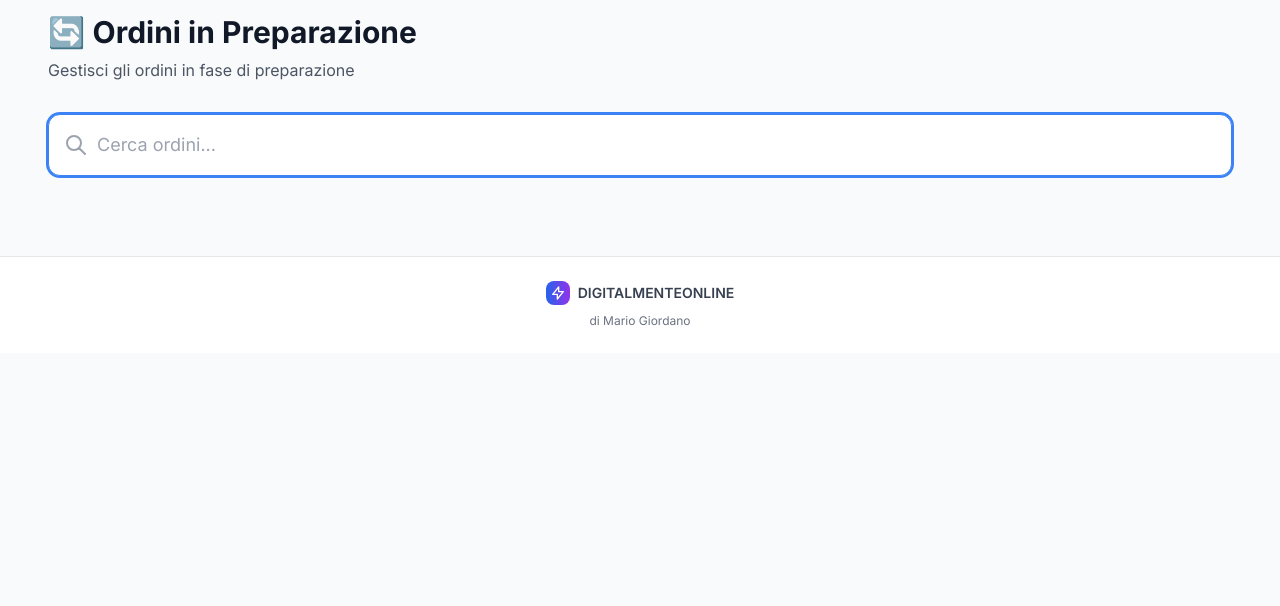
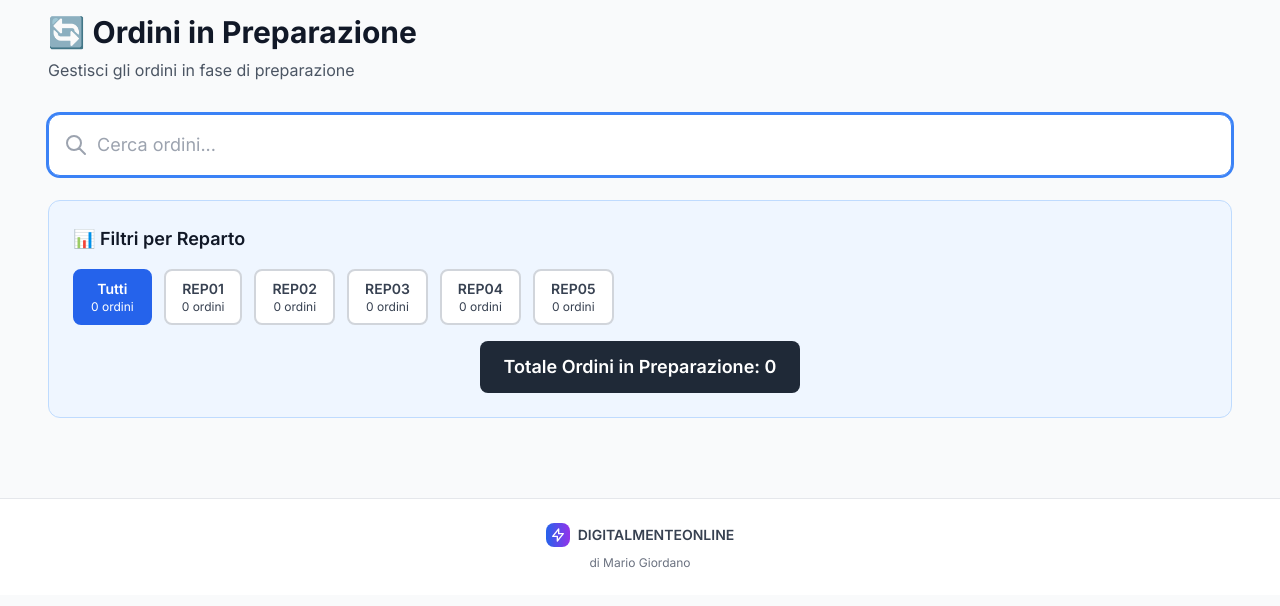
Before and after one commit to LesPaul997/giorza_ultimate, a Flask app: page /ordini/preparazione in a window 1280 px wide. Shown: the part 178-784 px from the top of the page. Run offline with Flask 3, Linux system fonts and the light colour scheme; the visitor is signed in with stand-in values (Sample User, id 1); parts of the project's set-up code (start-up, migrations or seed data) failed here and were passed over; some libraries are stand-ins or nearby versions.

Commit message:
Implementa filtri per reparto per cassiere in ordini preparazione
- Aggiunto filtro per reparto specifico (esclude REP06 BOMBOLE)
- Sostituito dropdown con bottoni compatti per reparti
- Contatori dinamici per ogni reparto
- Logica corretta per contatori reali (non fissi)
- Filtraggio tramite URL parameters
- Solo per cassiere (picker vedono solo il loro reparto)

```diff
--- a/app.py
+++ b/app.py
@@ -797,6 +797,8 @@ def anagrafica():
 @app.route("/ordini/preparazione")
 @login_required
 def ordini_preparazione():
+    # Ottieni il filtro reparto dalla query string (solo per cassiere)
+    reparto_filter = request.args.get('reparto', 'tutti')
     # Raggruppa per seriale per evitare duplicati
     unique_orders = {}
     for order in app.config["ORDERS_CACHE"]:
@@ -850,8 +852,19 @@ def ordini_preparazione():
                 for reparto in reparti_ordine
             )
 
+            # Filtro per reparto specifico (solo per cassiere)
+            show_order = True
+            if reparto_filter != 'tutti':
+                # Controlla se l'ordine ha articoli del reparto filtrato
+                has_reparto_filter = False
+                for order_line in app.config.get("ORDERS_CACHE", []):
+                    if order_line.get("seriale") == order["seriale"] and order_line.get("codice_reparto") == reparto_filter:
+                        has_reparto_filter = True
+                        break
+                show_order = has_reparto_filter
+
             # Mostra l'ordine se ha almeno un reparto in preparazione ma non tutti pronti
-            if has_in_preparazione and not all_pronti:
+            if has_in_preparazione and not all_pronti and show_order:
                 # Aggiungi informazioni di lettura
                 reads = OrderRead.query.filter_by(seriale=order["seriale"]).all()
                 order["read_by"] = [read.operatore for read in reads]
@@ -874,7 +887,72 @@ def ordini_preparazione():
         reverse=True
     )
 
-    return render_template("ordini_preparazione.html", orders=sorted_orders)
+    # Calcola contatori per reparto (solo per cassiere)
+    reparti_counters = {}
+    if not current_user.reparto:  # Solo per cassiere
+        from reparti import REPARTI
+        # Escludi REP06 (BOMBOLE) dai filtri
+        reparti_filtri = {k: v for k, v in REPARTI.items() if k != 'REP06'}
+        for reparto_code in reparti_filtri.keys():
+            reparti_counters[reparto_code] = 0
+
+        # Conta ordini per ogni reparto
+        for order in app.config.get("ORDERS_CACHE", []):
+            seriale = order["seriale"]
+            reparto = order.get("codice_reparto")
+            if reparto in reparti_counters:
+                # Controlla se questo ordine è in preparazione per questo reparto
+                status_by_reparto = get_ordine_status_by_reparto(seriale)
+                if status_by_reparto.get(reparto, {}).get('status') == 'in_preparazione':
+                    reparti_counters[reparto] += 1
+
+        # Se c'è un filtro specifico, conta solo gli ordini di quel reparto
+        if reparto_filter != 'tutti' and reparto_filter in reparti_counters:
+            # Conta solo gli ordini del reparto selezionato
+            selected_count = 0
+            for order in app.config.get("ORDERS_CACHE", []):
+                seriale = order["seriale"]
+                if order.get("codice_reparto") == reparto_filter:
+                    status_by_reparto = get_ordine_status_by_reparto(seriale)
+                    if status_by_reparto.get(reparto_filter, {}).get('status') == 'in_preparazione':
+                        selected_count += 1
+            reparti_counters['selected_count'] = selected_count
+
+    # Calcola il totale generale di ordini in preparazione (prima del filtro per reparto)
+    # Ricalcola tutti gli ordini in preparazione senza filtro reparto
+    all_orders_in_preparation = []
+    for order in unique_orders.values():
+        if current_user.reparto:
+            # Per i picker: mostra solo ordini con status 'in_preparazione' del loro reparto
+            status_by_reparto = get_ordine_status_by_reparto(order["seriale"])
+            my_reparto_status = status_by_reparto.get(current_user.reparto, {})
+            if my_reparto_status.get('status') == 'in_preparazione':
+                all_orders_in_preparation.append(order)
+        else:
+            # Per i cassiere: mostra ordini che hanno almeno un reparto in preparazione
+            status_by_reparto = get_ordine_status_by_reparto(order["seriale"])
+            reparti_ordine = get_ordine_reparti(order["seriale"])
+
+            has_in_preparazione = any(
+                status_by_reparto.get(reparto, {}).get('status') == 'in_preparazione'
+                for reparto in reparti_ordine
+            )
+
+            all_pronti = all(
+                status_by_reparto.get(reparto, {}).get('status') == 'pronto'
+                for reparto in reparti_ordine
+            )
+
+            if has_in_preparazione and not all_pronti:
+                all_orders_in_preparation.append(order)
+
+    total_orders_in_preparation = len(all_orders_in_preparation)
+
+    return render_template("ordini_preparazione.html",
+                         orders=sorted_orders,
+                         reparto_filter=reparto_filter,
+                         reparti_counters=reparti_counters,
+                         total_orders_in_preparation=total_orders_in_preparation)
 
 
 @app.route("/ordini/preparati")
--- a/templates/ordini_preparazione.html
+++ b/templates/ordini_preparazione.html
@@ -22,6 +22,67 @@
                    class="block w-full pl-12 pr-4 py-4 text-lg border border-gray-300 rounded-xl focus:ring-2 focus:ring-blue-500 focus:border-blue-500 bg-white shadow-sm">
         </div>
     </div>
+
+    <!-- Filtri per Reparto (solo per cassiere) -->
+    {% if not current_user.reparto %}
+    <div class="mb-6 bg-blue-50 rounded-xl p-6 border border-blue-200">
+        <h3 class="text-lg font-semibold text-gray-900 mb-4">📊 Filtri per Reparto</h3>
+
+        <!-- Bottoni Reparti -->
+        <div class="mb-4">
+            <div class="flex flex-wrap gap-3">
+                <button class="reparto-btn px-4 py-2 rounded-lg border-2 transition-all duration-200 {% if reparto_filter == 'tutti' %}bg-blue-600 text-white border-blue-600{% else %}bg-white text-gray-700 border-gray-300 hover:border-blue-400{% endif %}"
+                        data-reparto="tutti">
+                    <div class="text-sm font-semibold">Tutti</div>
+                    <div class="text-xs">{{ total_orders_in_preparation }} ordini</div>
+                </button>
+
+                <button class="reparto-btn px-4 py-2 rounded-lg border-2 transition-all duration-200 {% if reparto_filter == 'REP01' %}bg-blue-600 text-white border-blue-600{% else %}bg-white text-gray-700 border-gray-300 hover:border-blue-400{% endif %}"
+                        data-reparto="REP01">
+                    <div class="text-sm font-semibold">REP01</div>
+                    <div class="text-xs">{{ reparti_counters.get('REP01', 0) }} ordini</div>
+                </button>
+
+                <button class="reparto-btn px-4 py-2 rounded-lg border-2 transition-all duration-200 {% if reparto_filter == 'REP02' %}bg-blue-600 text-white border-blue-600{% else %}bg-white text-gray-700 border-gray-300 hover:border-blue-400{% endif %}"
+                        data-reparto="REP02">
+                    <div class="text-sm font-semibold">REP02</div>
+                    <div class="text-xs">{{ reparti_counters.get('REP02', 0) }} ordini</div>
+                </button>
+
+                <button class="reparto-btn px-4 py-2 rounded-lg border-2 transition-all duration-200 {% if reparto_filter == 'REP03' %}bg-blue-600 text-white border-blue-600{% else %}bg-white text-gray-700 border-gray-300 hover:border-blue-400{% endif %}"
+                        data-reparto="REP03">
+                    <div class="text-sm font-semibold">REP03</div>
+                    <div class="text-xs">{{ reparti_counters.get('REP03', 0) }} ordini</div>
+                </button>
+
+                <button class="reparto-btn px-4 py-2 rounded-lg border-2 transition-all duration-200 {% if reparto_filter == 'REP04' %}bg-blue-600 text-white border-blue-600{% else %}bg-white text-gray-700 border-gray-300 hover:border-blue-400{% endif %}"
+                        data-reparto="REP04">
+                    <div class="text-sm font-semibold">REP04</div>
+                    <div class="text-xs">{{ reparti_counters.get('REP04', 0) }} ordini</div>
+                </button>
+
+                <button class="reparto-btn px-4 py-2 rounded-lg border-2 transition-all duration-200 {% if reparto_filter == 'REP05' %}bg-blue-600 text-white border-blue-600{% else %}bg-white text-gray-700 border-gray-300 hover:border-blue-400{% endif %}"
+                        data-reparto="REP05">
+                    <div class="text-sm font-semibold">REP05</div>
+                    <div class="text-xs">{{ reparti_counters.get('REP05', 0) }} ordini</div>
+                </button>
+            </div>
+        </div>
+
+        <!-- Contatore Reparto Selezionato -->
+        <div class="mt-4 text-center">
+            <div class="inline-flex items-center px-6 py-3 bg-gray-800 text-white rounded-lg">
+                <span class="text-lg font-semibold">
+                    {% if reparto_filter == 'tutti' %}
+                        Totale Ordini in Preparazione: {{ total_orders_in_preparation }}
+                    {% else %}
+                        Ordini {{ reparto_filter }} in Preparazione: {{ reparti_counters.get('selected_count', 0) }}
+                    {% endif %}
+                </span>
+            </div>
+        </div>
+    </div>
+    {% endif %}
 
 
     <!-- Orders Grid (Tablet-friendly) -->
@@ -69,7 +130,7 @@
                                 </svg>
                                 <span class="text-sm font-medium text-blue-600">Stato per Reparto</span>
                             </div>
-                            <div class="text-xs text-gray-600 bg-gray-50 p-2 rounded border">
+                            <div class="text-xs text-gray-600 bg-gray-50 p-2 rounded border reparto-info">
                                 {{ order.status_summary }}
                             </div>
                         </div>
@@ -207,6 +268,25 @@ document.addEventListener('DOMContentLoaded', function() {
     // Event listeners
     searchInput.addEventListener('input', filterOrders);
 
+    // Filtro per reparto con bottoni (solo per cassiere)
+    const repartoButtons = document.querySelectorAll('.reparto-btn');
+    if (repartoButtons.length > 0) {
+        repartoButtons.forEach(button => {
+            button.addEventListener('click', function() {
+                const selectedReparto = this.getAttribute('data-reparto');
+
+                // Aggiorna URL con il filtro selezionato
+                const url = new URL(window.location);
+                if (selectedReparto === 'tutti') {
+                    url.searchParams.delete('reparto');
+                } else {
+                    url.searchParams.set('reparto', selectedReparto);
+                }
+                window.location.href = url.toString();
+            });
+        });
+    }
+
     // Focus on search input for better tablet experience
     searchInput.focus();
 
```
